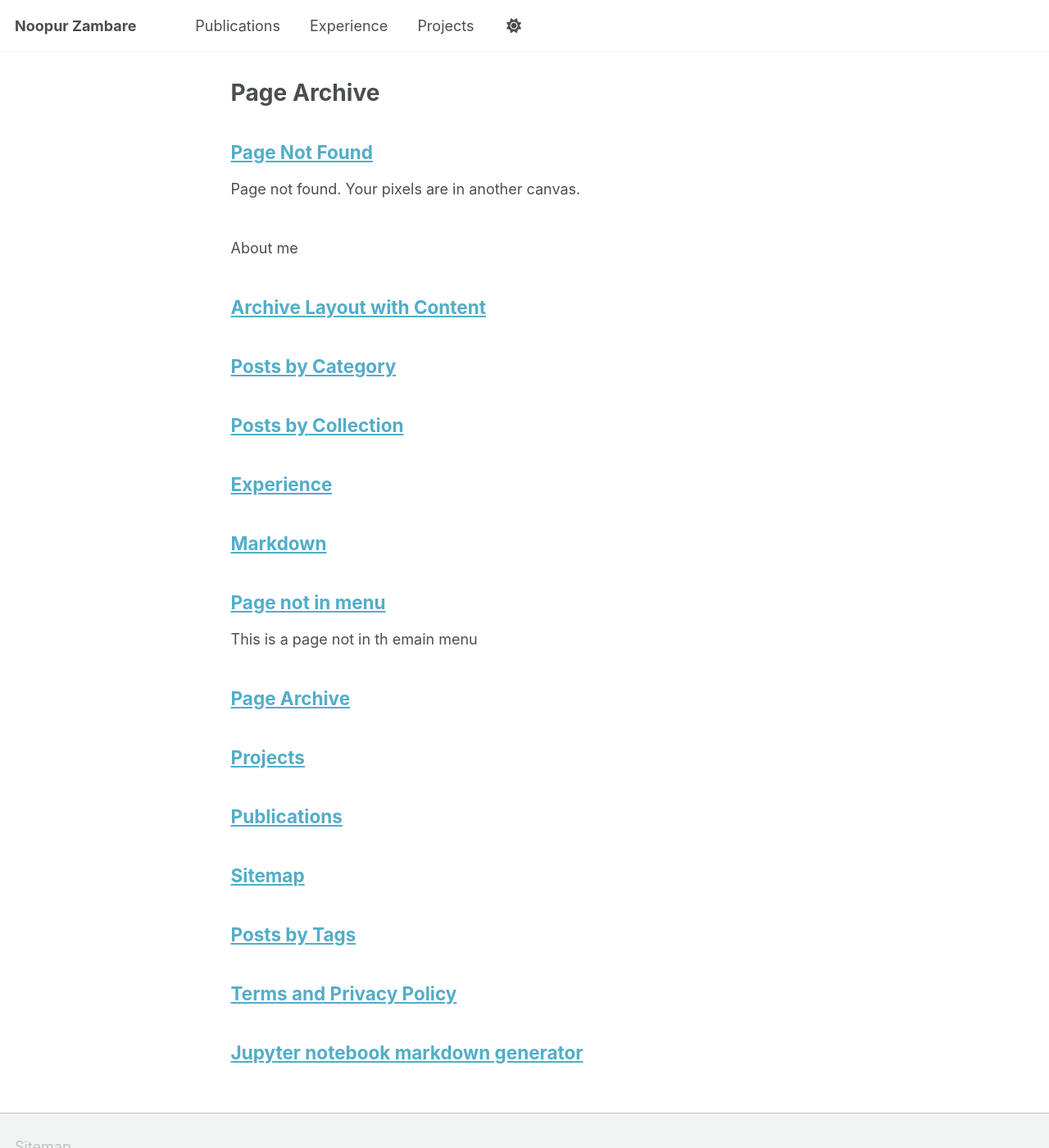
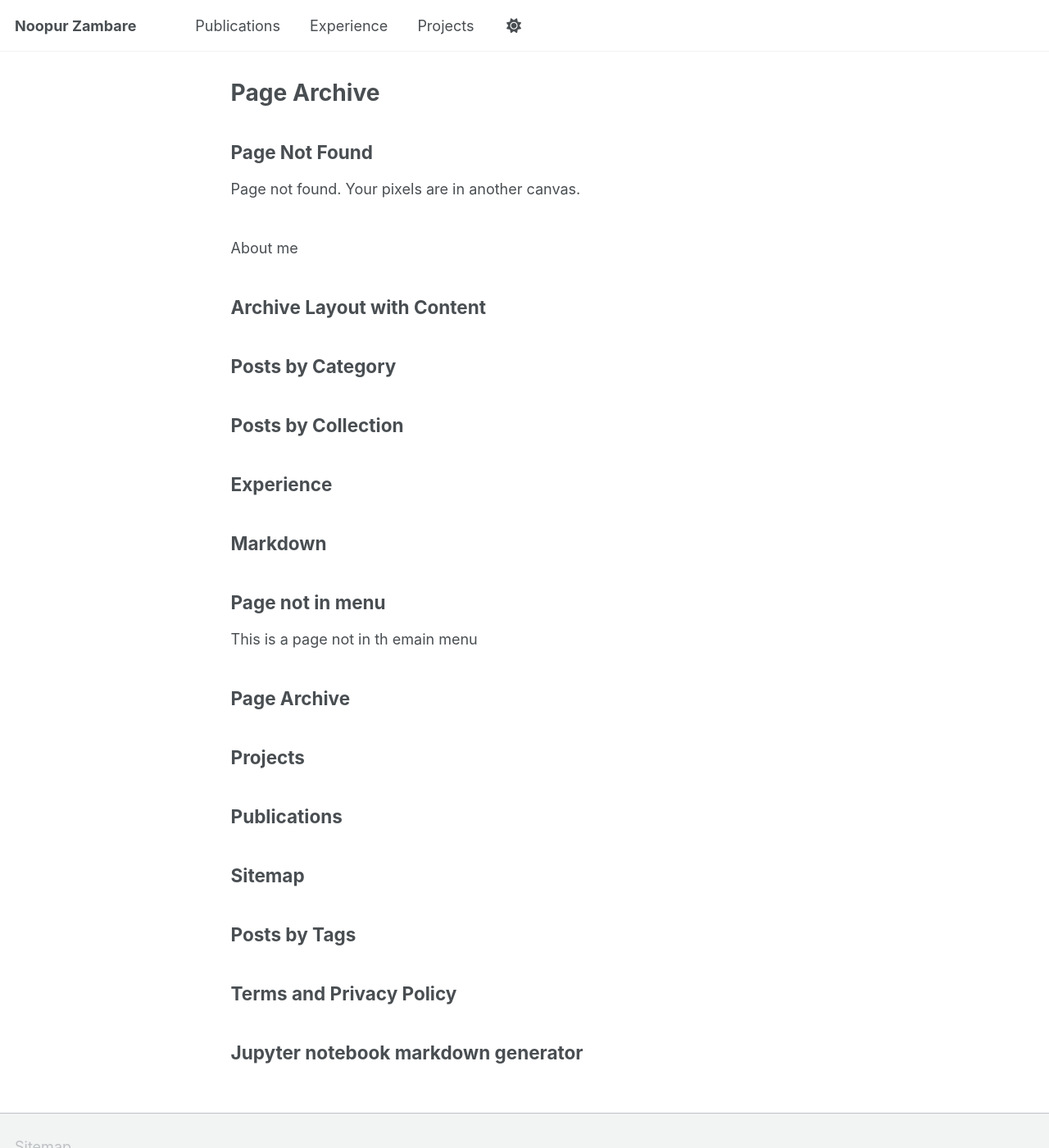
Before and after one commit to noopur-zambare/noopur-zambare.github.io, a Jekyll site: the page built from _pages/page-archive.html, in a window 1280 px wide and 1400 px high. Shown: the whole window at 82% size. Built offline with Jekyll 4.4.1, drawn with Linux system fonts in a browser that asks for light colours; a script bundle is joined from its source files by our own code; library files that are not in the unit come from our copies.

```diff
--- a/assets/css/main.scss
+++ b/assets/css/main.scss
@@ -1,12 +1,6 @@
 ---
 ---
 
-/*
- * This file controls what is imported from /_sass
- *
- * Note that the files are processed in the order they are imported, so they are partly
-   sorted by the dependencies. Also, the first two lines of the file are required by Jekyll.
- */
 
 @import
     "vendor/breakpoint/breakpoint",
@@ -41,3 +35,19 @@
     "vendor/font-awesome/solid",
     "vendor/font-awesome/brands"
 ;
+
+.archive__item-title a,
+.archive__item-title a:visited,
+.archive__item-title a:hover,
+.archive__item-title a:focus,
+.archive__item-title a:active {
+  text-decoration: none !important;
+  border-bottom: none !important;
+  box-shadow: none !important;
+  color: inherit !important;
+}
+
+a:hover {
+  text-decoration: none !important;
+  border-bottom: none !important;
+}
```
